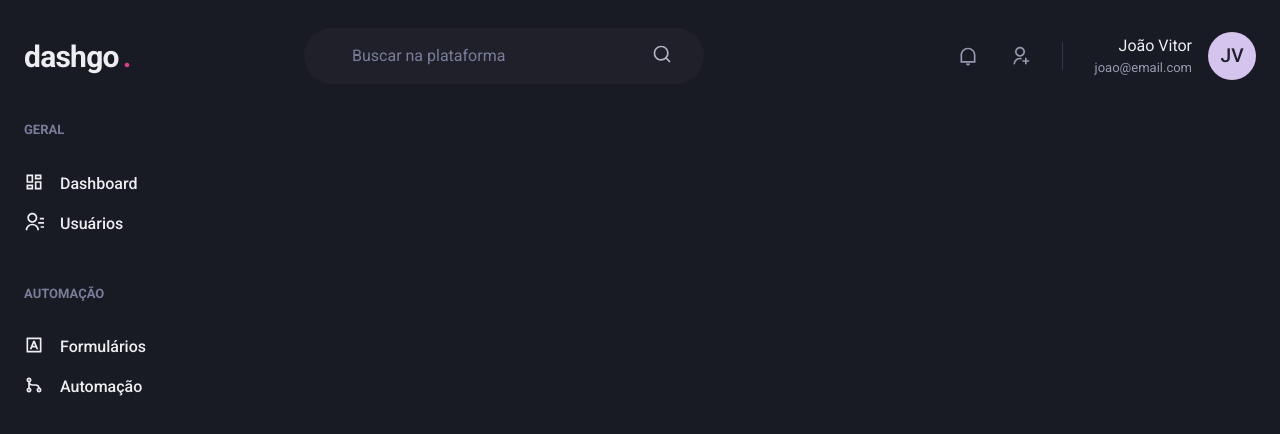
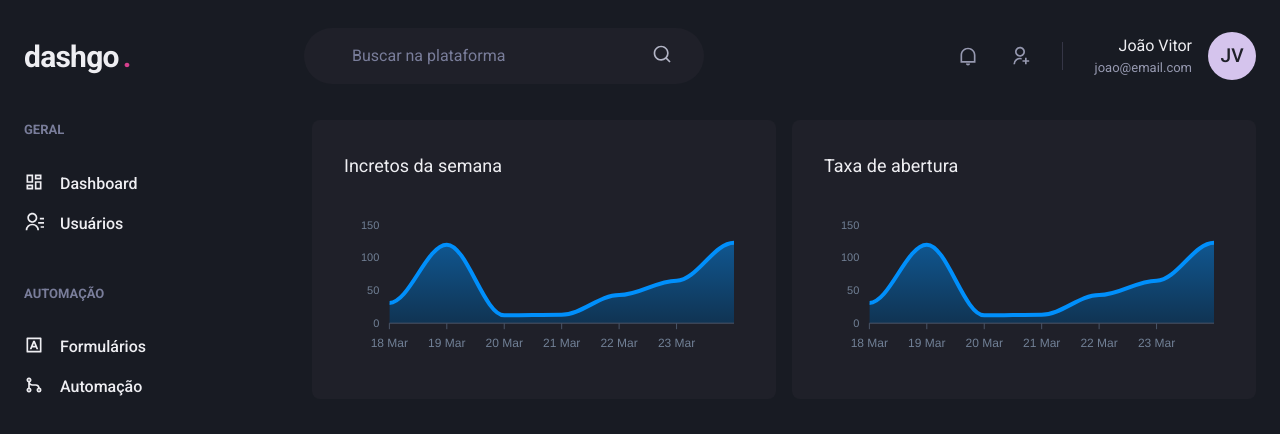
Before and after one commit to JoaoVitorOli/dashgo, a Next.js app: page /Dashboard in a window 1280 px wide. Shown: the top 434 px of the page. Built offline with nearby package versions, Linux system fonts and the light colour scheme.

Commit message:
:shipit: grafico no dashboard feito com apexcharts

```diff
--- a/package.json
+++ b/package.json
@@ -13,9 +13,11 @@
     "@chakra-ui/react": "^1.6.9",
     "@emotion/react": "^11.4.1",
     "@emotion/styled": "^11.3.0",
+    "apexcharts": "^3.29.0",
     "framer-motion": "^4.1.17",
     "next": "11.1.2",
     "react": "17.0.2",
+    "react-apexcharts": "^1.3.9",
     "react-dom": "17.0.2",
     "react-icons": "^4.3.1"
   },
--- a/src/pages/Dashboard.tsx
+++ b/src/pages/Dashboard.tsx
@@ -1,7 +1,64 @@
-import { Flex } from "@chakra-ui/react";
+import { Flex, SimpleGrid, Box, Text, theme } from "@chakra-ui/react";
+import dynamic from "next/dynamic";
 
 import { Header } from "../components/Header";
 import { Sidebar } from "../components/Sidebar";
+
+const Charts = dynamic(() => import("react-apexcharts"), {
+  ssr: false,
+});
+
+const options = {
+  chart: {
+    toolbar: {
+      show: false
+    },
+    zoom: {
+      enabled: false,
+    },
+    foreColor: theme.colors.gray[500]
+  },
+  grid: {
+    show: false
+  },
+  dataLabels: {
+    enabled: false
+  },
+  tooltip: {
+    enabled: false
+  },
+  xaxis: {
+    type: 'datetime',
+    axisBorder: {
+      color: theme.colors.gray[600]
+    },
+    axisTicks: {
+      color: theme.colors.gray[600]
+    },
+    categories: [
+      '2021-03-18T00:00:00.000Z',
+      '2021-03-19T00:00:00.000Z',
+      '2021-03-20T00:00:00.000Z',
+      '2021-03-21T00:00:00.000Z',
+      '2021-03-22T00:00:00.000Z',
+      '2021-03-23T00:00:00.000Z',
+      '2021-03-24T00:00:00.000Z',
+    ]
+  },
+  fill: {
+    opacity: 0.3,
+    type: "gradient",
+    gradient: {
+      shade: "dark",
+      opacityFrom: 0.7,
+      opacityTo: 0.7
+    }
+  }
+};
+
+const series = [
+  { name: "series1", data: [31, 120, 12, 13, 43, 65, 123] }
+];
 
 export default function Dashboard() {
   return (
@@ -16,6 +73,31 @@
         px="6"
       >
         <Sidebar />
+
+        <SimpleGrid flex="1" gap="4" minChildWidth="320px" align="flex-start">
+          <Box
+            p="8"
+            bg="gray.800"
+            borderRadius={8}
+            pb="4"
+          >
+            <Text fontSize="lg" mb="4">
+              Incretos da semana
+            </Text>
+            <Charts options={options} series={series} type="area" height={160} />
+          </Box>
+          <Box
+            p="8"
+            bg="gray.800"
+            borderRadius={8}
+            pb="4"
+          >
+            <Text fontSize="lg" mb="4">
+              Taxa de abertura
+            </Text>
+            <Charts options={options} series={series} type="area" height={160} />
+          </Box>
+        </SimpleGrid>
       </Flex>
     </Flex>
   );
```
Also changed, not shown: 1 other file (tests, documents, lock files or other folders).
